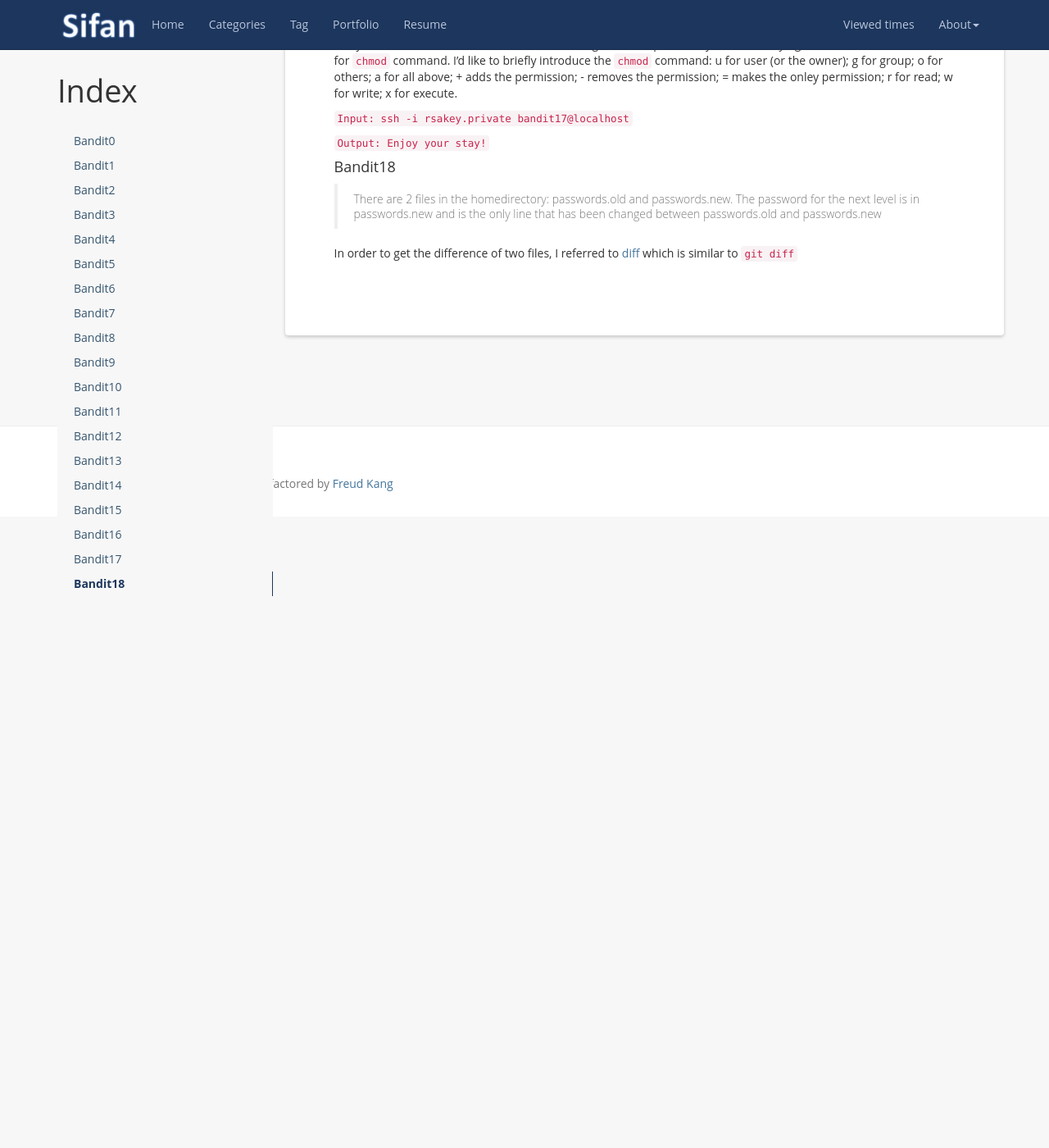
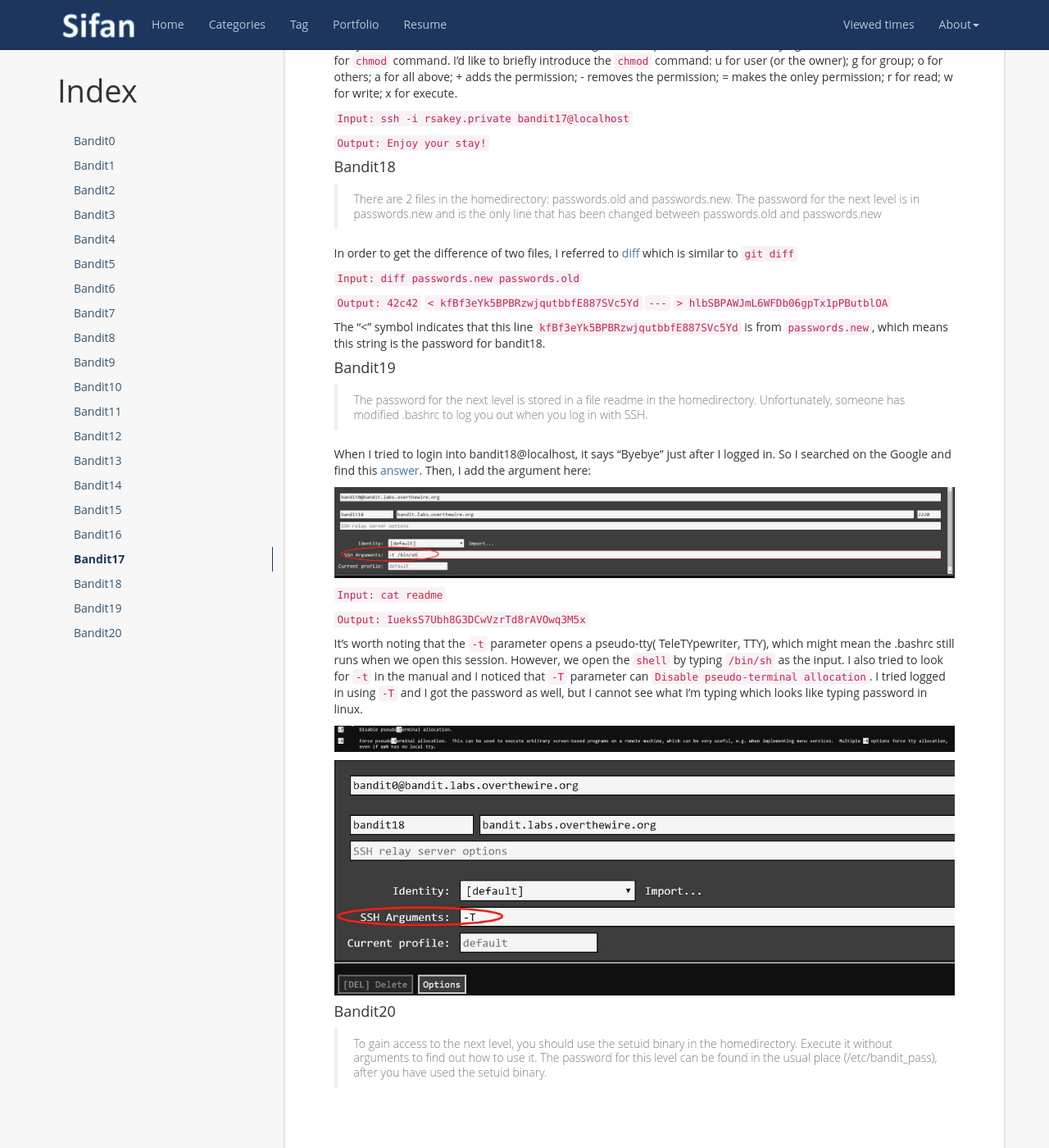
Before and after one commit to SifanGuo/sifanguo.github.io, a Jekyll site: the page built from _posts/2019-04-18-bandit.md, in a window 1280 px wide and 1400 px high, scrolled down 7576 px. Shown: the whole window at 82% size. Built offline with Jekyll 4.4.1, drawn with Linux system fonts in a browser that asks for light colours; nearby versions of some CDN libraries; a script that is not in the unit is left out; comment, search, counter and statistics services are not loaded; before the commit the page ends 8206 px from its top, so only the background shows below that.

Commit message:
finish the bandit 19

```diff
--- a/_posts/2019-04-18-bandit.md
+++ b/_posts/2019-04-18-bandit.md
@@ -355,6 +355,50 @@ It says that we should not allow others to have right for this private key, with
 
 In order to get the difference of two files, I referred to [diff](https://www.geeksforgeeks.org/diff-command-linux-examples/) which is similar to `git diff`
 
+`Input: diff passwords.new passwords.old`
+
+`Output: 42c42`
+`< kfBf3eYk5BPBRzwjqutbbfE887SVc5Yd`
+`---`
+`> hlbSBPAWJmL6WFDb06gpTx1pPButblOA`
+
+
+The "<" symbol indicates that this line `kfBf3eYk5BPBRzwjqutbbfE887SVc5Yd` is from `passwords.new`, which means this string is the password for bandit18.
+
+
+#### Bandit19
+>The password for the next level is stored in a file readme in the homedirectory. Unfortunately, someone has modified .bashrc to log you out when you log in with SSH.
+
+
+When I tried to login into bandit18@localhost, it says "Byebye" just after I logged in. So I searched on the Google and find this [answer](https://serverfault.com/questions/94503/login-without-running-bash-profile-or-bashrc). Then, I add the argument here:
+
+![Screenshot]({{ '/styles/images/bandit19_1.jpg' | prepend: site.baseurl}})
+
+`Input: cat readme`
+
+`Output: IueksS7Ubh8G3DCwVzrTd8rAVOwq3M5x`
+
+It's worth noting that the `-t` parameter opens a pseudo-tty( TeleTYpewriter, TTY), which might mean the .bashrc still runs when we open this session. However, we open the `shell` by typing `/bin/sh` as the input. I also tried to look for `-t` in the manual and I noticed that `-T` parameter can `Disable pseudo-terminal allocation`. I tried logged in using `-T` and I got the password as well, but I cannot see what I'm typing which looks like typing password in linux.
+
+![Screenshot]({{ '/styles/images/bandit19_2.jpg' | prepend: site.baseurl}})
+
+![Screenshot]({{ '/styles/images/bandit19_3.jpg' | prepend: site.baseurl}})
+
+
+#### Bandit20
+>To gain access to the next level, you should use the setuid binary in the homedirectory. Execute it without arguments to find out how to use it. The password for this level can be found in the usual place (/etc/bandit_pass), after you have used the setuid binary.
+
+
+
+
+
+
+
+
+
+
+
+
 
 
 
```
Also changed, not shown: styles/images/bandit19_1.jpg (added), styles/images/bandit19_2.jpg (added), styles/images/bandit19_3.jpg (added).
